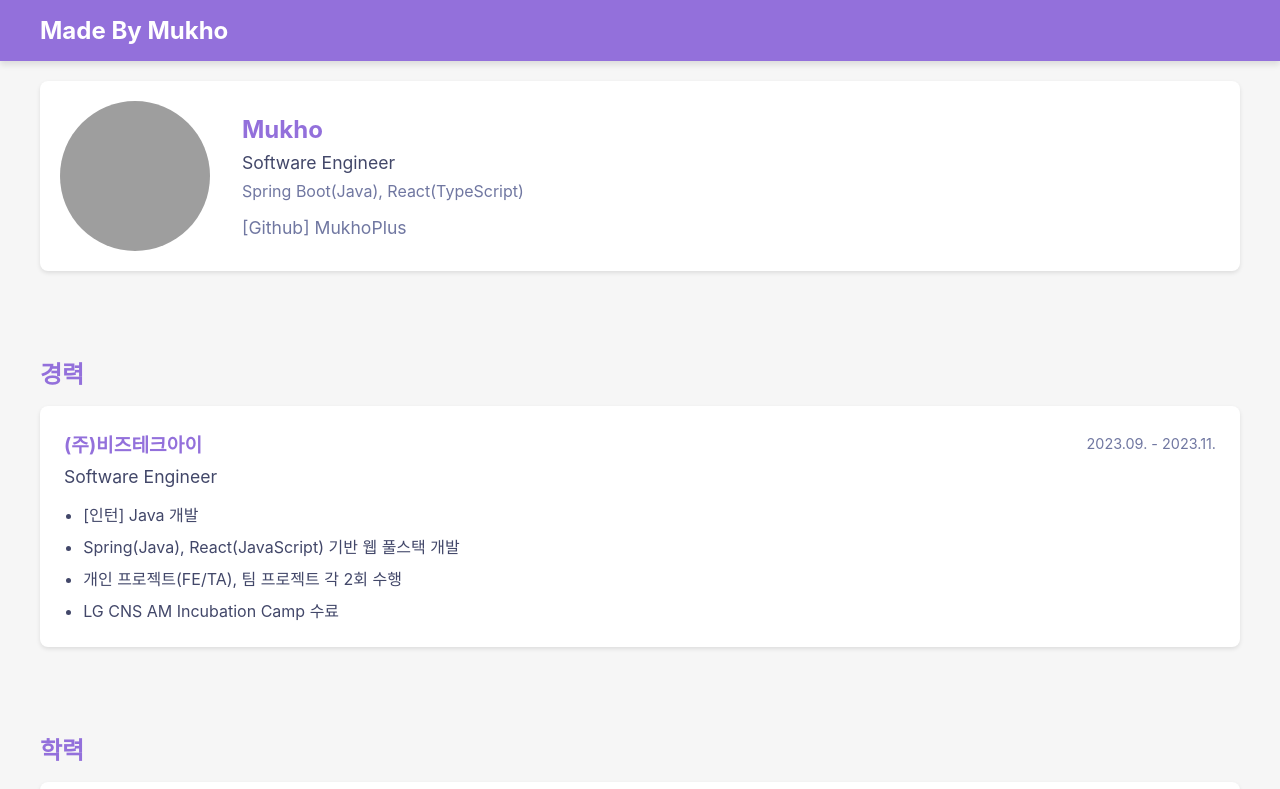
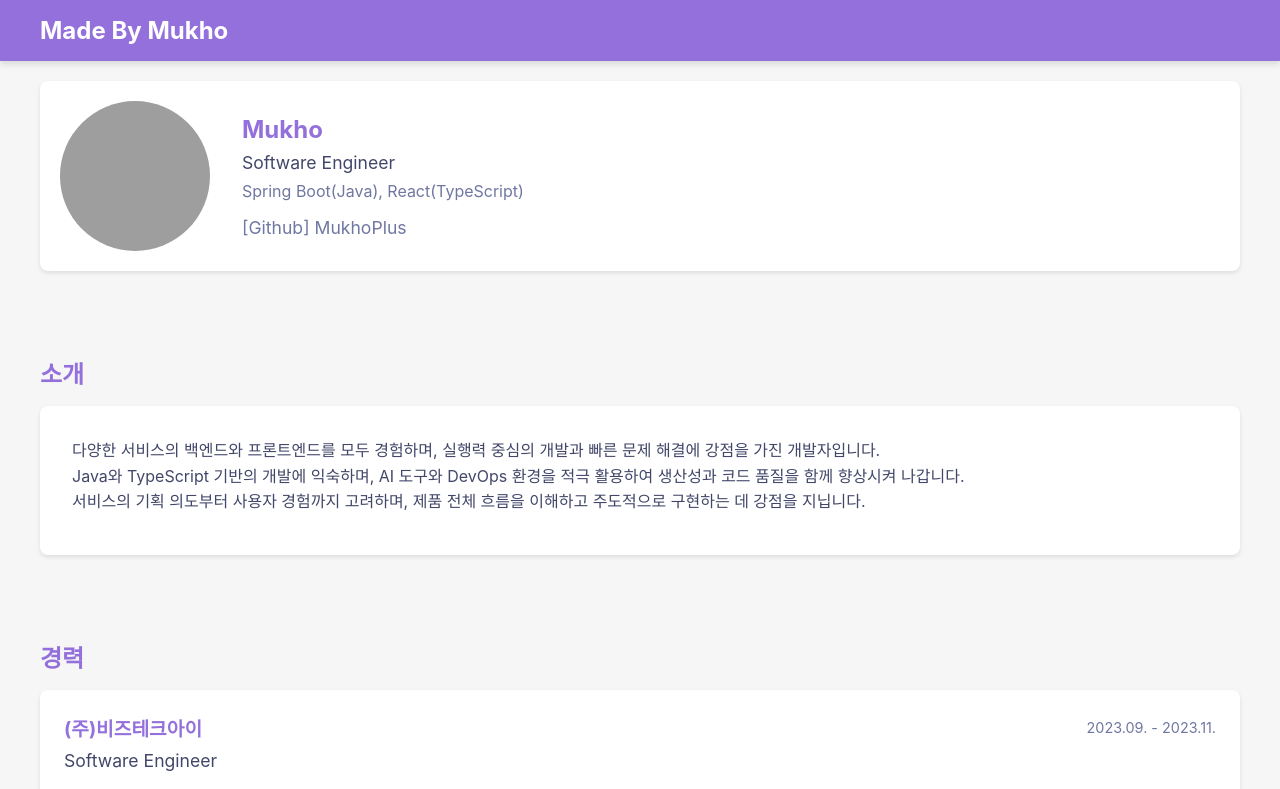
Before and after one commit to Made-By-Mukho/made-by-mukho.github.io, a React (Create React App) app: page / in a window 1280 px wide. Shown: the top 789 px of the page. Built offline with nearby package versions, Linux system fonts and the light colour scheme; grey boxes are pictures that could not be loaded.

Commit message:
Feat: 소개 추가 및 일부 수정 - Footer 년도 출력 버그 수정 - 학과명 수정 - 프로젝트명 수정

```diff
--- a/package.json
+++ b/package.json
@@ -1,6 +1,6 @@
 {
   "name": "made-by-mukho",
-  "version": "1.0.2",
+  "version": "1.0.3",
   "private": true,
   "dependencies": {
     "cra-template-typescript": "1.2.0",
--- a/src/App.tsx
+++ b/src/App.tsx
@@ -2,6 +2,7 @@ import React from "react";
 import styled from "styled-components";
 import Header from "./components/Header";
 import GithubCard from "./components/GithubCard";
+import AboutSection from "./components/AboutSection";
 import ExperienceSection from "./components/ExperienceSection";
 import AcademicSection from "./components/AcademicSection";
 import ProjectSection from "./components/ProjectSection";
@@ -15,6 +16,7 @@ function App() {
       <Main>
         <ContentWrapper>
           <GithubCard />
+          <AboutSection />
           <ExperienceSection />
           <AcademicSection />
           <ProjectSection />
--- /dev/null
+++ b/src/components/AboutSection.tsx
@@ -0,0 +1,60 @@
+import React from "react";
+import styled from "styled-components";
+
+const AboutSection = () => {
+  return (
+    <Section>
+      <SectionTitle>소개</SectionTitle>
+      <AboutCard>
+        <AboutContent>
+          <Paragraph>
+            다양한 서비스의 백엔드와 프론트엔드를 모두 경험하며, 실행력 중심의
+            개발과 빠른 문제 해결에 강점을 가진 개발자입니다.
+            <br />
+            Java와 TypeScript 기반의 개발에 익숙하며, AI 도구와 DevOps 환경을
+            적극 활용하여 생산성과 코드 품질을 함께 향상시켜 나갑니다.
+            <br />
+            서비스의 기획 의도부터 사용자 경험까지 고려하며, 제품 전체 흐름을
+            이해하고 주도적으로 구현하는 데 강점을 지닙니다.
+          </Paragraph>
+        </AboutContent>
+      </AboutCard>
+    </Section>
+  );
+};
+
+const Section = styled.section`
+  margin-bottom: 2rem;
+`;
+
+const SectionTitle = styled.h2`
+  font-size: 1.5rem;
+  margin-bottom: 1rem;
+  color: ${({ theme }) => theme.colors.primary};
+`;
+
+const AboutCard = styled.div`
+  background: ${({ theme }) => theme.colors.white};
+  border-radius: 8px;
+  padding: 2rem;
+  box-shadow: ${({ theme }) => theme.shadows.small};
+`;
+
+const AboutContent = styled.div`
+  display: flex;
+  flex-direction: column;
+  gap: 1rem;
+`;
+
+const Paragraph = styled.p`
+  margin: 0;
+  font-size: 1rem;
+  line-height: 1.6;
+  color: ${({ theme }) => theme.colors.text.secondary};
+
+  &:first-child {
+    margin-bottom: 0.5rem;
+  }
+`;
+
+export default AboutSection;
--- a/src/components/Footer.tsx
+++ b/src/components/Footer.tsx
@@ -6,9 +6,9 @@ const Footer = () => {
     const currentYear = new Date().getFullYear();
 
     if (currentYear === 2024) {
-      return `Copyright © ${currentYear} Made By Mukho. All rights reserved.`;
+      return `Copyright © ${currentYear} Mukho. All rights reserved.`;
     } else {
-      return `Copyright © ${currentYear} - ${currentYear} Made By Mukho. All rights reserved.`;
+      return `Copyright © 2024 - ${currentYear} Mukho. All rights reserved.`;
     }
   };
 
--- a/src/data/Academics.ts
+++ b/src/data/Academics.ts
@@ -4,7 +4,7 @@ export const academics: Academic[] = [
   {
     id: 1,
     university: "경희대학교",
-    major: "소프트웨어융합대학 컴퓨터공학부",
+    major: "소프트웨어융합대학 컴퓨터공학과",
     period: "2016.03. - 2023.02.",
     logoUrl:
       "https://yt3.googleusercontent.com/ytc/AIdro_kPkklM53rC-uk0KdHDp-KuSDtlVVRJkeeMC3U7FOy8ng=s160-c-k-c0x00ffffff-no-rj",
--- a/src/data/Projects.ts
+++ b/src/data/Projects.ts
@@ -34,7 +34,7 @@ export const projects: Project[] = [
   {
     id: 3,
     title: "Underworld LINE+",
-    description: "1:1 웹/앱 채팅 서비스",
+    description: "1:1 웹/앱 실시간 채팅 서비스",
     imageUrl: underworld,
     projectUrl: "https://underworld-line.mukho.r-e.kr/",
     githubUrl: "https://github.com/mukhoplus/Underworld-LINE-Plus",
@@ -89,7 +89,7 @@ export const projects: Project[] = [
   },
   {
     id: 10,
-    title: "쌈무봇 Web",
+    title: "쌈무봇",
     description:
       "[NEXON Open API_Main 노출] 메이플스토리 API를 이용한 웹 채팅 봇",
     imageUrl: smweb,
```
Also changed, not shown: 2 other files (tests, documents, lock files or other folders).
